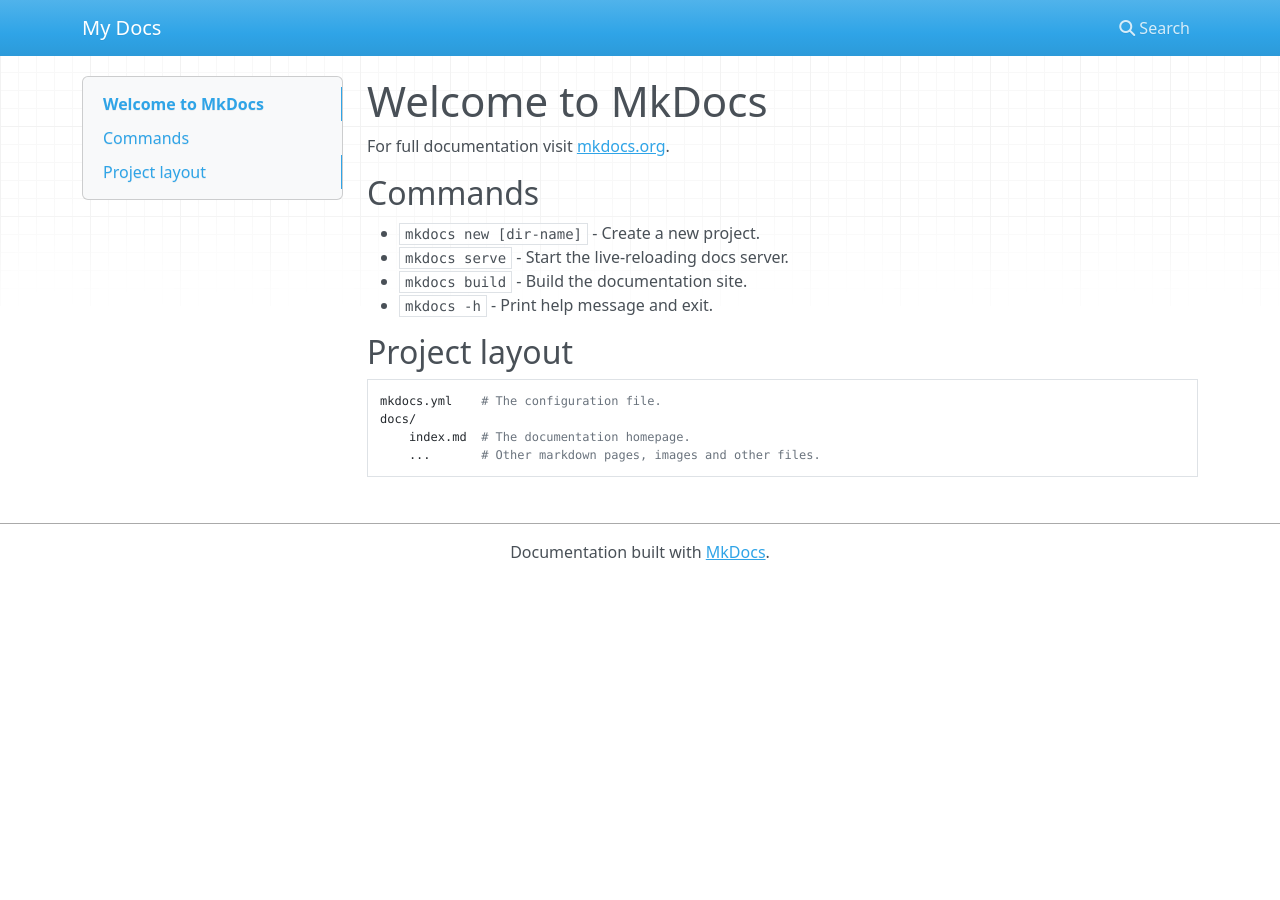
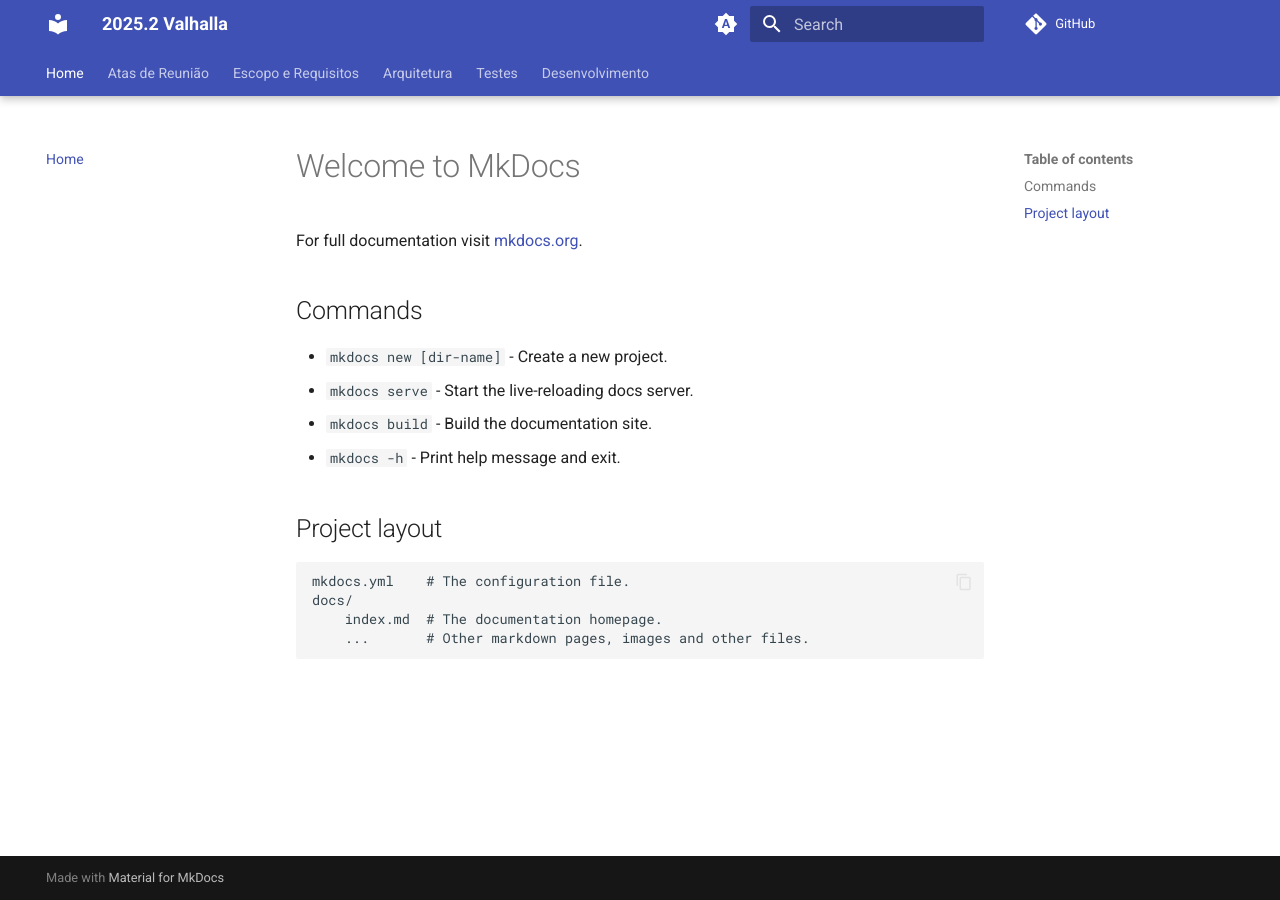
Before and after one commit to fga-eps-mds/2025.2-Valhalla-Docs, an MkDocs documentation site: the page built from docs/index.md, in a window 1280 px wide. Built offline with MkDocs 1.6.1 and Material for MkDocs 9.7.7, drawn with Linux system fonts in a browser that asks for light colours; nearby versions of some CDN libraries; comment, search, counter and statistics services are not loaded.

Commit message:
doc - criação de pastas e documentos

```diff
--- a/mkdocs.yml
+++ b/mkdocs.yml
@@ -1 +1,54 @@
-site_name: My Docs
+site_name: 2025.2 Valhalla
+site_url: ""
+site_author: Equipe Valhalla
+site_description: Documentação do projeto Valhalla para as disciplinas de MDS.
+repo_url: https://github.com/fga-eps-mds/2025.2-Valhalla.git
+
+nav:
+  - 'Home': 'index.md'
+
+  - 'Atas de Reunião':
+    - 'Visão Geral': 'atas-reuniao/index.md'
+
+  - 'Escopo e Requisitos':
+    - 'Declaração de Escopo': 'escopo-requisitos/index.md'
+
+  - 'Arquitetura':
+    - 'Visão Geral': 'arquitetura/index.md'
+
+  - 'Testes':
+    - 'Plano de Testes': 'testes/index.md'
+
+  - 'Desenvolvimento':
+    - 'Guia de Instalação': 'desenvolvimento/guia-instalacao.md'
+    - 'Documentação da API': 'desenvolvimento/documentacao-api.md'
+
+theme:
+  name: material
+  palette:
+    - media: "(prefers-color-scheme)"
+      toggle:
+        icon: material/brightness-auto
+        name: Switch to light mode
+
+    - media: "(prefers-color-scheme: light)"
+      scheme: default
+      toggle:
+        icon: material/brightness-7
+        name: Switch to dark mode
+
+    - media: "(prefers-color-scheme: dark)"
+      scheme: slate
+      toggle:
+        icon: material/brightness-2
+        name: Switch to system preference
+
+  features:
+    - navigation.tabs
+    - navigation.tabs.sticky
+    - navigation.sections
+    - navigation.top
+    - search.suggest
+    - search.highlight
+    - content.code.copy
+    - navigation.path
```
Also changed, not shown: docs/arquitetura/index.md (added), docs/atas-reuniao/index.md (added), docs/desenvolvimento/documentacao-api.md (added), docs/desenvolvimento/guia-instalacao.md (added), docs/escopo-requisitos/index.md (added), docs/testes/index.md (added), 4 other files.
